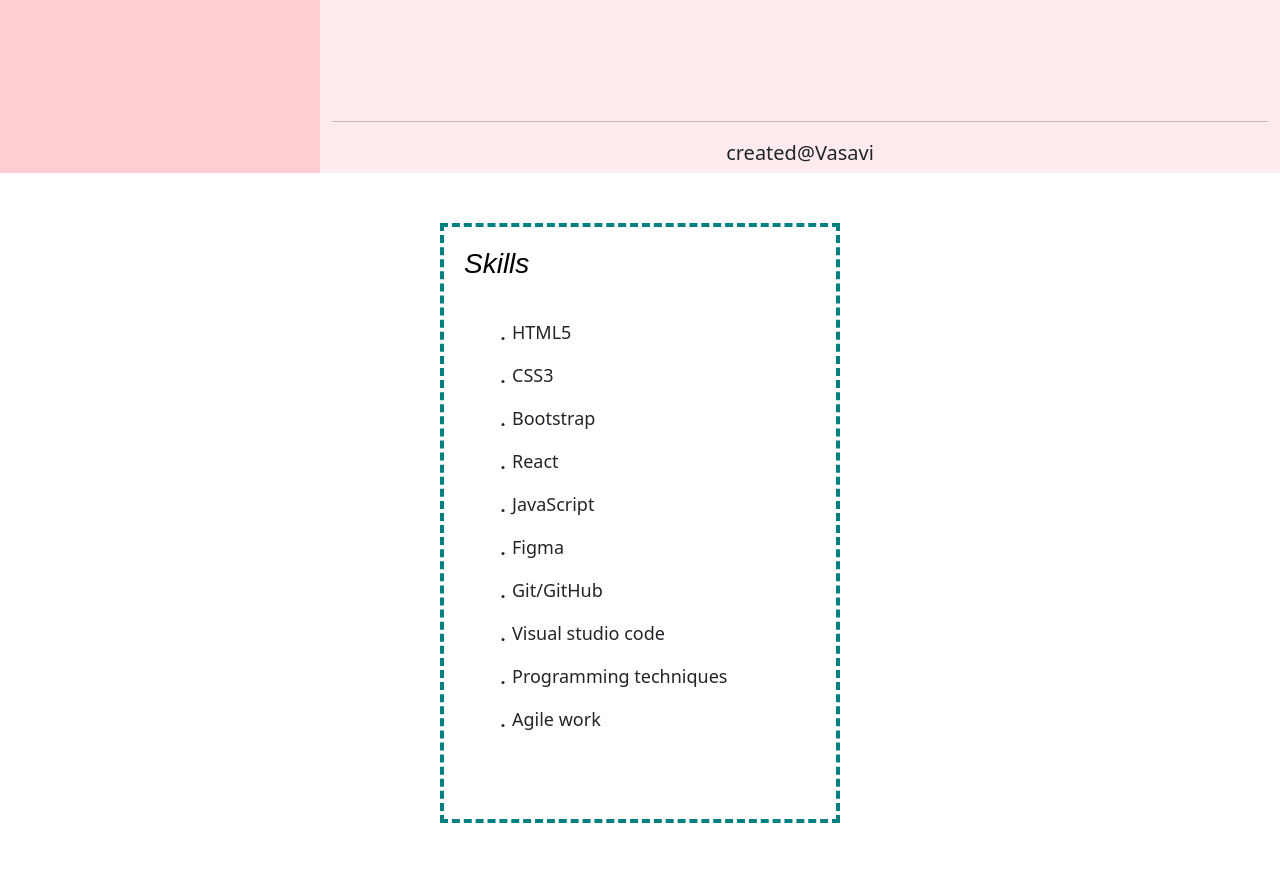
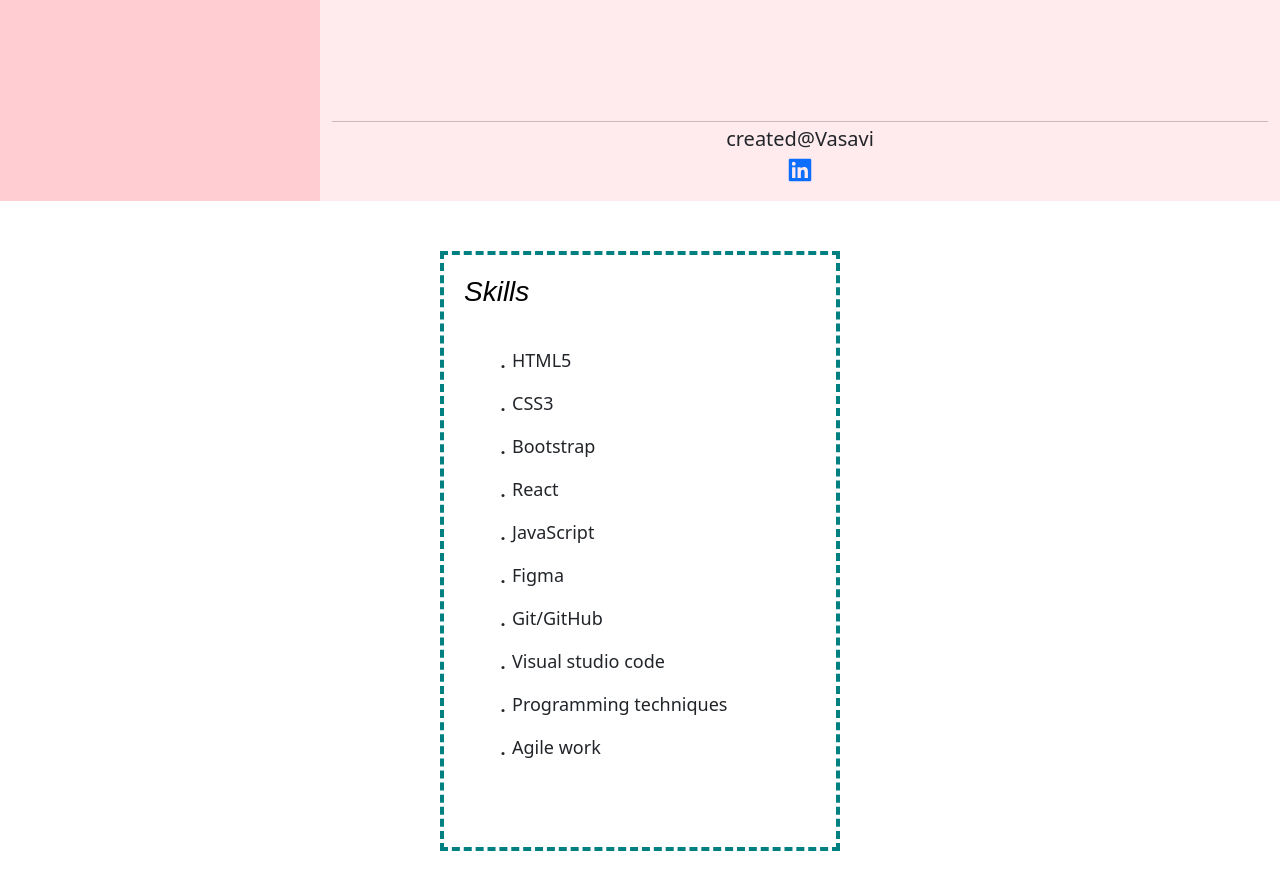
Before and after one commit to vasavipailla/vasavi_portfolio, a React (Create React App) app: page /components/about in a window 1280 px wide. Shown: the part 4020-4909 px from the top of the page. Built offline with nearby package versions, Linux system fonts and the light colour scheme.

Commit message:
changes in skills

```diff
--- a/src/Components/About.js
+++ b/src/Components/About.js
@@ -3,7 +3,7 @@ import { BiCaretRight, BiWifi0 } from "react-icons/bi";
 
 const About= () => {
        return(
-        <div className="about" >
+        <div  className="about" >
           {/* <div className="education w-50">
             <h3 className="heading">Education</h3>
              <div className="education1 m-1">
@@ -24,8 +24,8 @@ const About= () => {
 
 
             <div className="skills">
-              <h3 className="heading">Skills</h3>
-              <div className="para1">
+              <h3 data-testid="first" className="heading">Skills</h3>
+              <div data-testid="second" className="para1">
                 <p><BiWifi0/>HTML5</p>
                 <p><BiWifi0/>CSS3</p>
                 <p><BiWifi0/>Bootstrap</p>
--- a/src/Components/Footer.js
+++ b/src/Components/Footer.js
@@ -1,9 +1,11 @@
 import React from 'react';
-
+import {BiLogoLinkedinSquare} from "react-icons/bi"
+import { Link } from 'react-router-dom';
 const Footer = () => {
      return(
-        <div>
-            created@Vasavi
+        <div className='footer'>
+            <p>created@Vasavi</p>
+            <p><Link to="https://www.linkedin.com/in/vasavi-reddy-pailla/"><BiLogoLinkedinSquare size={30}/></Link></p>
         </div>
      )
 }
--- a/src/index.css
+++ b/src/index.css
@@ -458,3 +458,7 @@ span{
     font-size: 20px;
   }
 }
+
+.footer {
+ line-height: 1px;
+}
```
Also changed, not shown: src/setupTests.js (+1 -0 lines), src/Components/Navi.js (line endings or trailing spaces).
